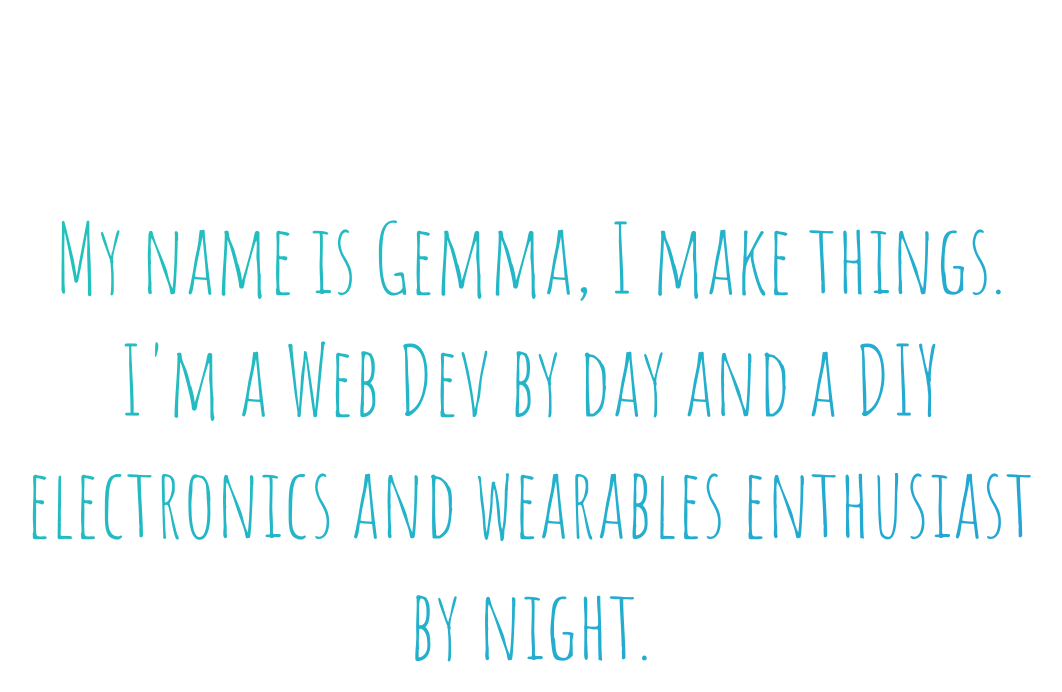
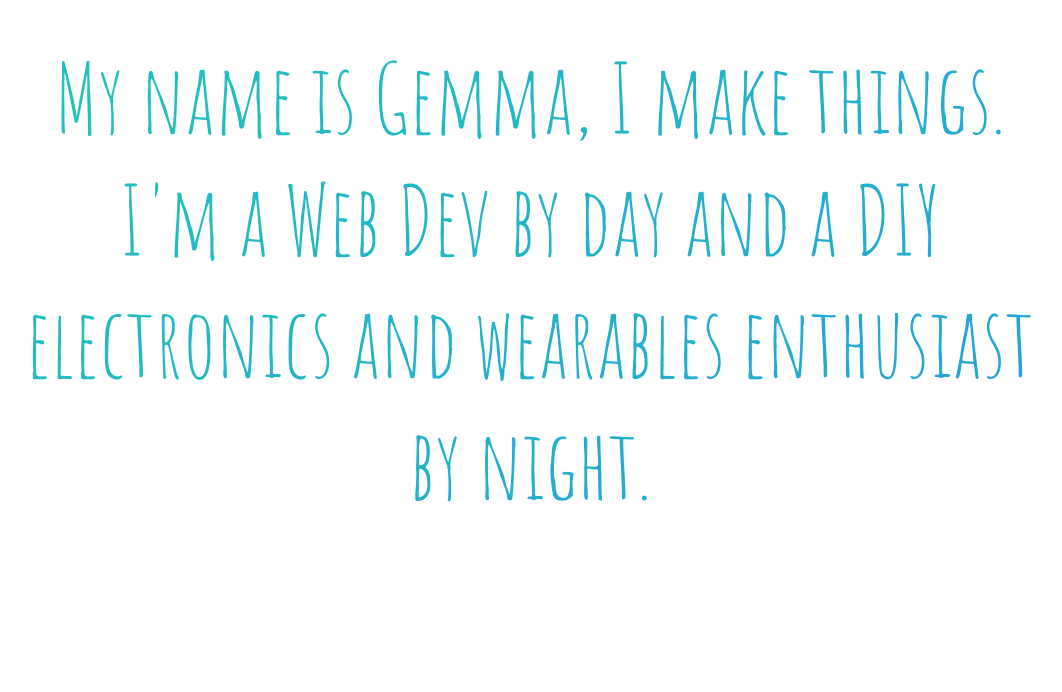
Before and after one commit to caggers/website-2018, a React (Create React App) app: page / in a window 1280 px wide. Shown: the part 108-800 px from the top of the page, without its empty margins (110-1172 px from the left). Built offline with nearby package versions, Linux system fonts and the light colour scheme.

Commit message:
tidyup time

```diff
--- a/src/components/homePage.js
+++ b/src/components/homePage.js
@@ -19,7 +19,7 @@ const AppWrapper = styled.div`
 const AppHeader = styled.div`
   grid-column: 1 / 1;
   grid-row: 1 / 3;
-  margin: 15rem auto;
+  margin: 5rem auto;
   width: 80%;
 `
 
@@ -57,6 +57,9 @@ const AppSectionTwo = styled.div`
 const AppSectionThree = styled.div`
   background: -webkit-linear-gradient(-45deg, #EE7752, #E73C7E, #23A6D5, #23D5AB);
   background: linear-gradient(-45deg, #EE7752, #E73C7E, #23A6D5, #23D5AB);
+  text-align: center;
+  color: white;
+  padding: 0;
 `
   ;
 
@@ -122,11 +125,9 @@ export default class HomePage extends Component {
         </AppSectionTwo>
 
 
-        {/* <AppSectionThree>
-            <AppSection>
-
-            </AppSection>
-          </AppSectionThree> */}
+        <AppSectionThree>
+          <p>Gemma Cagney</p>
+        </AppSectionThree>
 
       </AppWrapper>
     );
--- a/src/components/profile.js
+++ b/src/components/profile.js
@@ -58,7 +58,7 @@ export default class Profile extends React.Component {
       <ProfileWrapper>
         <ProfilePic isMobile={isMobile} src={profileImg} alt="profile picture" />
         <ProfileTitle isMobile={isMobile} >
-        <SectionHeader
+          <SectionHeader
             title={title}
             icon={icon}
             colourFont='black'
--- a/src/skills/skills.js
+++ b/src/skills/skills.js
@@ -57,7 +57,6 @@ const SkillsSectionThree = styled.div`
 export default class Skills extends React.Component {
   render() {
     const { isMobile } = this.props;
-    console.log(isMobile);
     return (
       <SkillsWrapper className="skills-wrapper">
         <SkillsHeader className="skills-header">
--- a/src/skills/skillsColumn.js
+++ b/src/skills/skillsColumn.js
@@ -68,7 +68,7 @@ SkillsColumn.propTypes = {
     subtitle: PropTypes.string,
     text: PropTypes.string,
     icon: PropTypes.string,
-    blogs: PropTypes.arrayOf(PropTypes.string),
+    skills: PropTypes.arrayOf(PropTypes.string)
   }),
   isMobile: PropTypes.bool
 }
```
